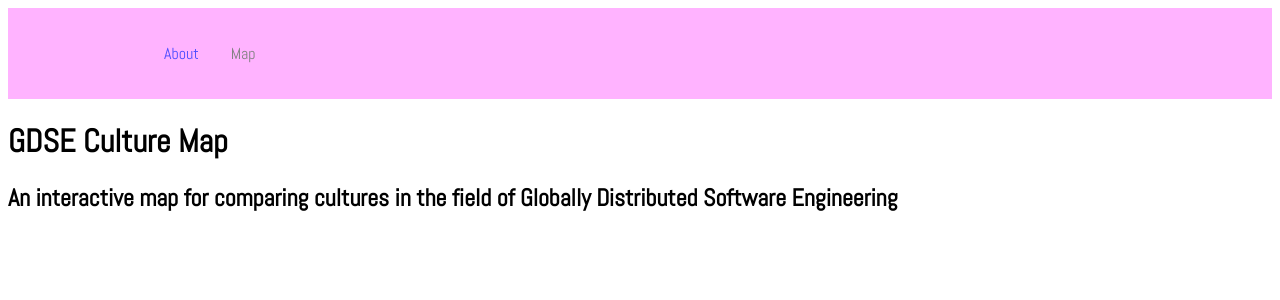
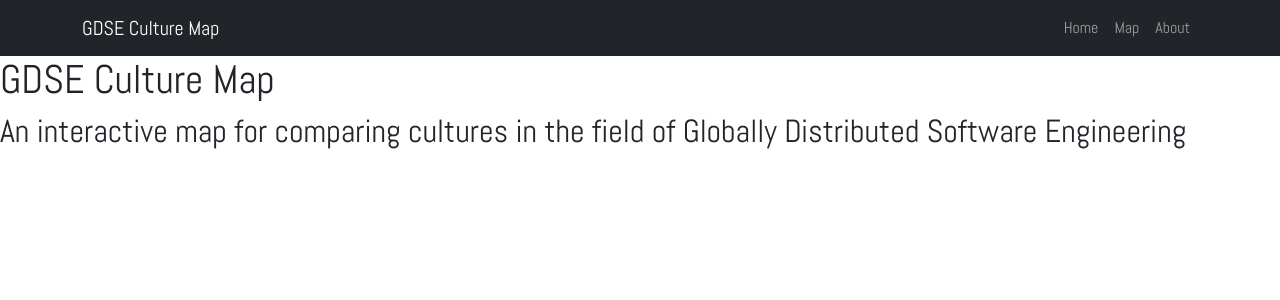
Before and after one commit to abel-vs/gdse-map, a React (Create React App) app: page /about in a window 1280 px wide. Shown: the top 300 px of the page. Built offline with nearby package versions, Linux system fonts and the light colour scheme.

Commit message:
Refactored NavBar
Now uses React-Bootsrap

```diff
--- a/package.json
+++ b/package.json
@@ -14,6 +14,7 @@
     "react-router-dom": "^6.3.0",
     "react-scripts": "5.0.1",
     "react-simple-maps": "^2.3.0",
+    "reactstrap": "^9.0.2",
     "styled-components": "^5.3.5",
     "web-vitals": "^2.1.4"
   },
--- a/src/App.js
+++ b/src/App.js
@@ -1,23 +1,33 @@
 import React from 'react';
+import { Navbar, Nav, Container } from 'react-bootstrap';
 import './App.css';
-import Navbar from './components/Navbar';
-import { BrowserRouter as Router, Routes, Route}
+import { BrowserRouter as Router, Routes, Route }
   from 'react-router-dom';
 import Home from './pages';
 import About from './pages/about';
 import Map from './pages/map';
+import 'bootstrap/dist/css/bootstrap.css';
 
 
 function App() {
   return (
-      <Router>
-        <Navbar />
-        <Routes>
-          <Route exact path='/' exact element={<Home />} />
-          <Route path='/about' element={<About/>} />
-          <Route path='/map' element={<Map/>} />
-        </Routes>
-      </Router>
+    <Router>
+      <Navbar bg="dark" variant="dark">
+        <Container>
+          <Navbar.Brand href="">GDSE Culture Map</Navbar.Brand>
+          <Nav >
+            <Nav.Link href="">Home</Nav.Link>
+            <Nav.Link href="/map">Map</Nav.Link>
+            <Nav.Link href="/about">About</Nav.Link>
+          </Nav>
+        </Container>
+      </Navbar>
+      <Routes>
+        <Route exact path='/' element={<Home />} />
+        <Route path='/about' element={<About />} />
+        <Route path='/map' element={<Map />} />
+      </Routes>
+    </Router>
   );
 }
 
--- a/src/components/Navbar/NavbarElements.js
+++ /dev/null
@@ -1,53 +0,0 @@
-import { FaBars } from "react-icons/fa";
-import { NavLink as Link } from "react-router-dom";
-import styled from "styled-components";
-
-export const Nav = styled.nav`
-background: #ffb3ff;
-height: 85px;
-display: flex;
-justify-content: space-between;
-padding: 0.2rem calc((100vw - 1000px) / 2);
-z-index: 12;
-`;
-
-export const NavLink = styled(Link)`
-color: #808080;
-display: flex;
-align-items: center;
-text-decoration: none;
-padding: 0 1rem;
-height: 100%;
-cursor: pointer;
-&.active {
-	color: #4d4dff;
-}
-`;
-
-export const Bars = styled(FaBars)`
-display: none;
-color: #808080;
-@media screen and (max-width: 768px) {
-	display: block;
-	position: absolute;
-	top: 0;
-	right: 0;
-	transform: translate(-100%, 75%);
-	font-size: 1.8rem;
-	cursor: pointer;
-}
-`;
-
-export const NavMenu = styled.div`
-display: flex;
-align-items: center;
-margin-right: -24px;
-/* Second Nav */
-/* margin-right: 24px; */
-/* Third Nav */
-/* width: 100vw;
-white-space: nowrap; */
-@media screen and (max-width: 768px) {
-	display: none;
-}
-`;
--- a/src/components/Navbar/index.js
+++ /dev/null
@@ -1,22 +0,0 @@
-import React from "react";
-import { Nav, NavLink, NavMenu }
-    from "./NavbarElements";
-
-const Navbar = () => {
-    return (
-        <>
-            <Nav>
-                <NavMenu>
-                    <NavLink to="/about" activeStyle>
-                        About
-                    </NavLink>
-                    <NavLink to="/map" activeStyle>
-                        Map
-                    </NavLink>
-                </NavMenu>
-            </Nav>
-        </>
-    );
-};
-
-export default Navbar;
```
Also changed, not shown: 1 other file (tests, documents, lock files or other folders).
